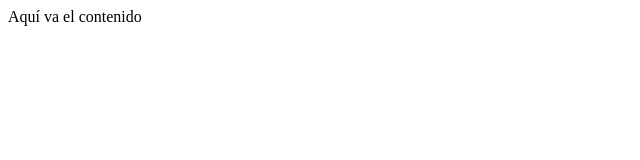
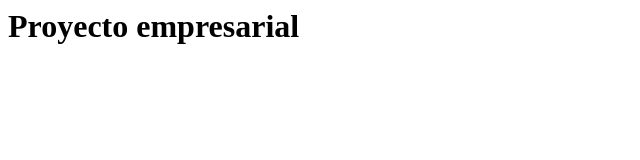
Before and after one commit to sergioaparey/CursoGit, a plain HTML site: page index.html in a window 1280 px wide. Shown: the whole page, without its empty margins (0-640 px from the left). Drawn offline with Linux system fonts and the light colour scheme.

Commit message:
parrafo y tamaño de fuente

```diff
--- /dev/null
+++ b/css/estilos.css
@@ -0,0 +1,6 @@
+@charset "utf-8";
+/* CSS Document */
+
+body{
+	background-color:#00F;
+}
--- a/index.html
+++ b/index.html
@@ -1,8 +1,11 @@
 <html>
 	<head>
 		<title>Mi página de ejemplo</title>
+
+		<link href="css/estilos.css" rel="stylesheet" type="text-css">
+
 	</head>
 	<body>
-		Aquí va el contenido
+		<h1>Proyecto empresarial</h1>
 	</body>
 </html>
--- /dev/null
+++ b/js/javascript.js
@@ -0,0 +1 @@
+// Javascript document
```
